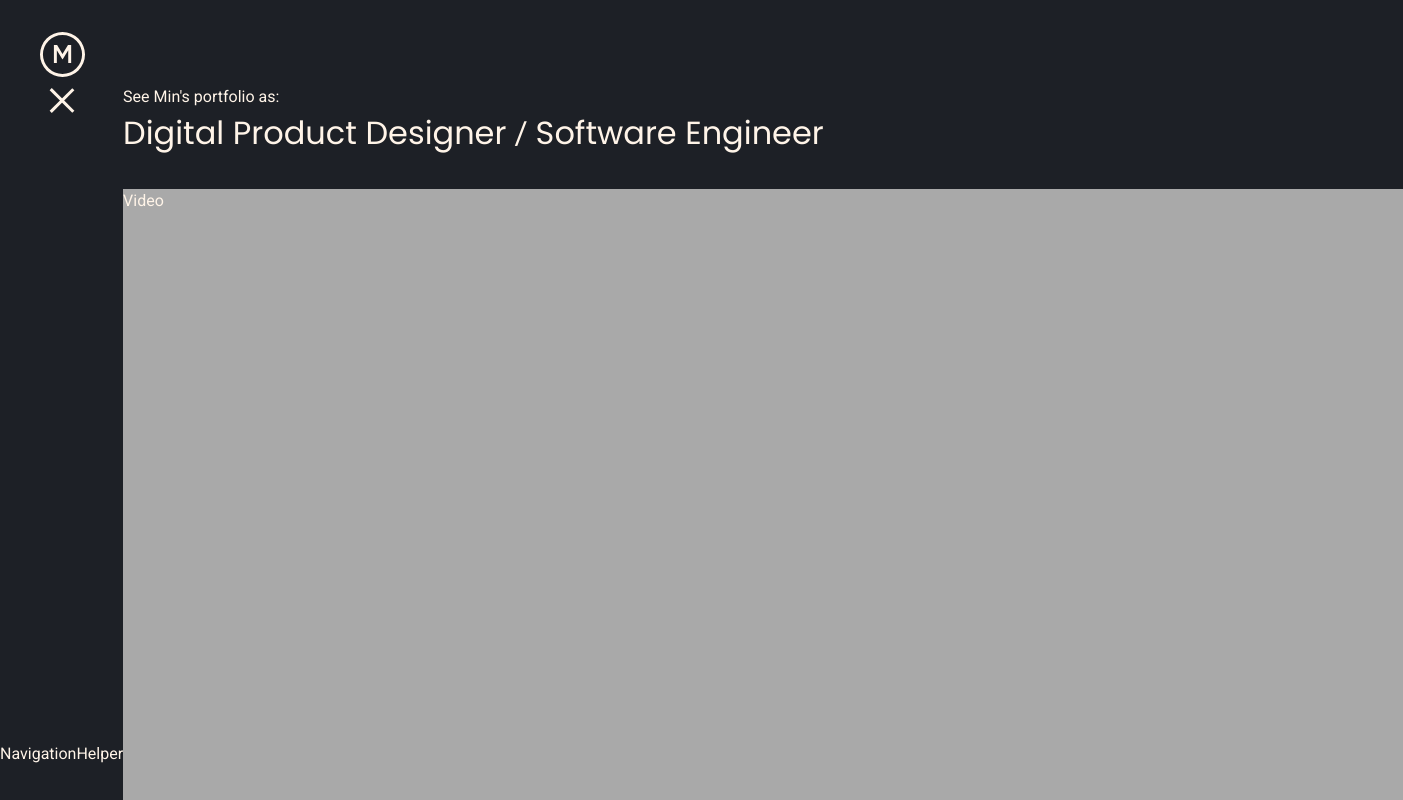
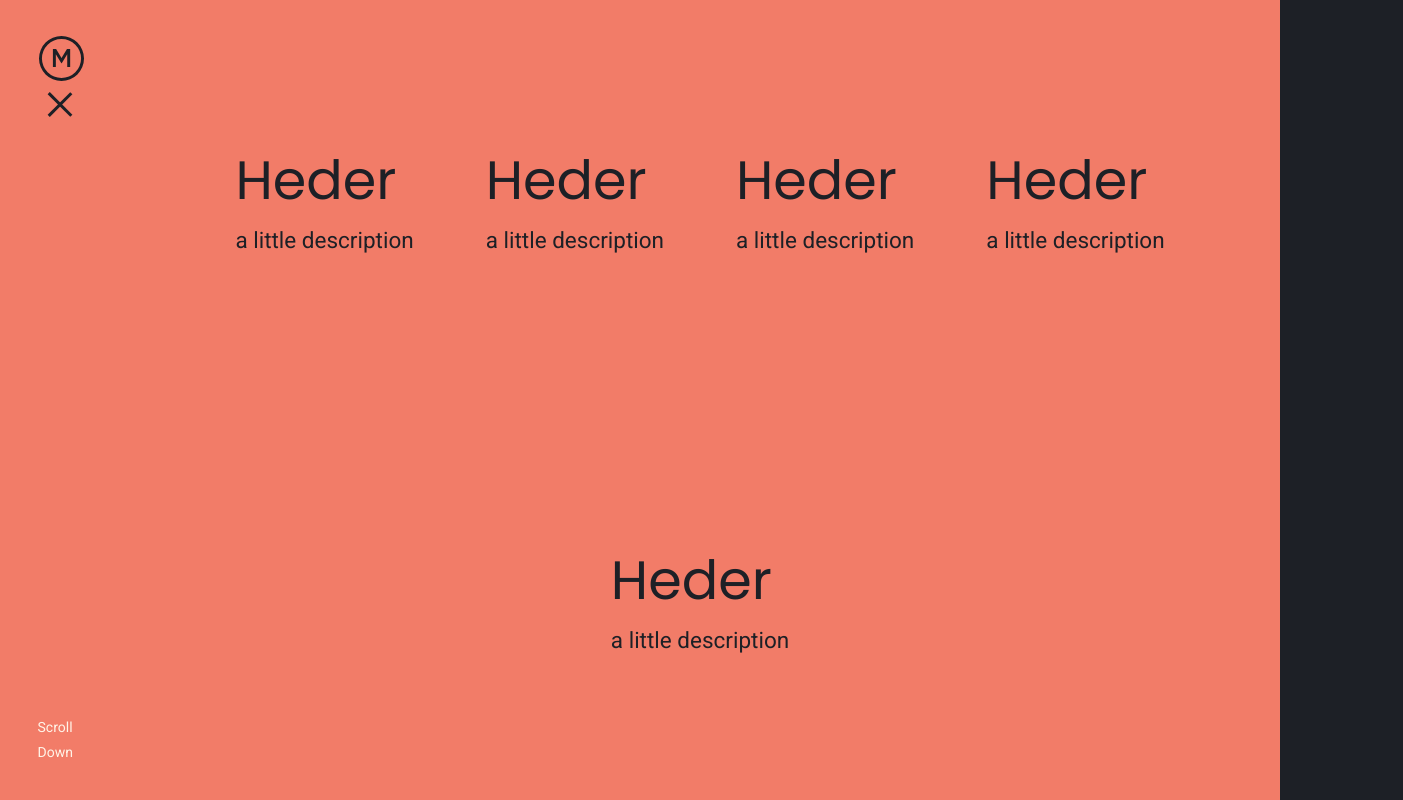
Before and after one commit to seominjea1942/my-portfolio-website, a React (Create React App) app: page / in a window 1280 px wide. Both pictures are taken after a click on the element 61 px from the left and 101 px from the top of the page. Shown: the top 800 px of the page, 1403 px wide, since content can reach past the window. Built offline with nearby package versions, Linux system fonts and the light colour scheme.

Commit message:
menu scaffold

```diff
--- a/src/App.css
+++ b/src/App.css
@@ -5,18 +5,21 @@
   --yellowishWhite: #FFF4E8;
   --mobileHeaderBg: #272B33;
 }
+.portfolioHeader h1, #toggleAnimation h1, .menuItem h1{
+  font-family: 'Poppins', sans-serif;
+}
 
 .portfolioHeader h1 {
-  font-family: 'Poppins', sans-serif;
   margin-top: 6rem;
 }
+
 p{
   line-height: 175%;
 }
 *{
   margin:0;
   box-sizing: border-box;
-  font-size: 16px;
+  font-size: 18px;
   color: var(--yellowishWhite);
   font-family: 'Roboto', sans-serif;
 }
@@ -32,16 +35,33 @@ body{
   grid-gap:16px;
 }
 
+.headerAndMenu{
+  position:fixed;
+  top:0;
+  height:100vh;
+  display: flex;
+}
+
+.menu{
+  display:none;
+}
+.menuActive{
+  display: flex;
+  flex-wrap: wrap;
+  align-items: center;
+  justify-content: center;
+  margin: 0 auto;
+}
+
 .header{
-  position:fixed;
-  background-color: var(--bluishBlack);
+  /* background-color: var(--bluishBlack); */
   display: flex;
   flex-direction: column;
   justify-content: space-between;
   align-items:center;
   height: 100vh;
-  padding: 2rem 0;
-  top:0;
+  padding: 2rem 2rem;
+  width:fit-content;
 }
 .logoAndMenuIcon{
   display: flex;
@@ -51,6 +71,15 @@ body{
 .pageTitle{
   display:none;
 }
+.headerNavigationHelper{
+  display: flex;
+  width: 45px;
+  justify-content: center;
+}
+.headerNavigationHelper p{
+  font-size: 14px;
+}
+
 @media only screen and (max-width: 480px){
   .header{
     background-color: var(--mobileHeaderBg);
@@ -76,7 +105,6 @@ body{
     display:block;
   }
 }
-
 .gridContainer>* {
   border: 1px dotted yellow;
 
@@ -123,7 +151,7 @@ body{
 }
 
 #pfReel{
-  width: 1280px;
+  width: auto;
   height:780px;
   background-color: darkgray;
 }
@@ -133,7 +161,6 @@ body{
 }
 
 #toggleAnimation h1{
-  font-family: 'Poppins', sans-serif;
   font-size: 2rem;
   margin-bottom: 2rem;
 }
@@ -142,3 +169,14 @@ body{
   margin: 0 0.5rem 0 0.5rem;
   font-size: 2rem;
 }
+.menuItem{
+  margin: 0 2rem;
+}
+.menuItem h1{
+  font-size: 3rem;
+  color: var(--bluishBlack);
+}
+.menuItem p{
+  font-size: 1.25rem;
+  color: var(--bluishBlack);
+}
--- a/src/components/Header.js
+++ b/src/components/Header.js
@@ -1,21 +1,50 @@
-import React from 'react';
+import React,{useState, useEffect} from 'react';
 import HeaderNavigationHelper from './sub/HeaderNavigationHelper'
 import PageTitle from './PageTitle'
 import { Spin as Hamburger } from 'hamburger-react'
+import Menu from './Menu'
 import Logo from '../imageSource/Logo'
 
 function Header(props) {
+    let [bgColor, setBgColor] = useState('var(--bluishBlack)');
+    let [menuClass, setMenuClass] = useState('menu');
+    let [hamburgerColor, setHamburgerColor] = useState('var(--yellowishWhite)');
+    let [logoColor, setLogoColor]= useState('var(--yellowishWhite)')
+
+    let toggleMenu =()=>{
+        if(bgColor !== 'var(--bluishBlack)'){
+            setBgColor('var(--bluishBlack)')
+            setMenuClass('menu')
+            setHamburgerColor('var(--yellowishWhite)')
+            setLogoColor('var(--yellowishWhite)')
+        } else {
+            const bgColorOptions = ['#28c499', '#DBCE69', '#F27C68', '#6553fe']
+            let pickColor =()=>Math.floor(Math.random()*4)
+            setBgColor(bgColorOptions[pickColor()])
+            setMenuClass('menuActive')
+            setHamburgerColor('var(--bluishBlack)')
+            setLogoColor('var(--bluishBlack)')
+        }
+    }
+
     return (
+        <div style={{
+            backgroundColor: bgColor
+        }} className='headerAndMenu'>
             <header className='header'>
                 <>
                 <div className="logoAndMenuIcon">
-                <Logo></Logo>
+                    <Logo logoColor={logoColor}></Logo>
                     <PageTitle></PageTitle>
-                <Hamburger></Hamburger>
+                    <div onClick={toggleMenu}>
+                        <Hamburger color={hamburgerColor}></Hamburger>
+                    </div>
                 </div>
                     <HeaderNavigationHelper></HeaderNavigationHelper>
                 </>
             </header>
+            <Menu menuClass={menuClass}></Menu>
+        </div>
     );
 }
 
--- /dev/null
+++ b/src/components/Menu.js
@@ -0,0 +1,26 @@
+import React from 'react';
+import MenuItem from './sub/MenuItem'
+
+function Menu({menuClass}) {
+    const menuData =[
+        {'Product Design Portfolio': 'Hello'},
+        {'Software Engineering Portfolio': 'Hello'},
+        {'About': 'Hello'},
+        {'Resume': 'Hello'},
+        {'Linked in': 'Hello'},
+    ]
+
+    const menuList = menuData.map((item, index)=>{
+        return (
+            <MenuItem key={index} menuHeader={item} menuDes={index}></MenuItem>
+        )
+    })
+
+    return (
+        <div className={menuClass}>
+            {menuList}
+        </div>
+    );
+}
+
+export default Menu;
--- a/src/components/sub/HeaderNavigationHelper.js
+++ b/src/components/sub/HeaderNavigationHelper.js
@@ -1,9 +1,19 @@
-import React from 'react';
+import React,{useState,useEffect} from 'react';
 
 function HeaderNavigationHelper(props) {
+    let [textContent,setTextContent] = useState('Scroll Down')
+    const [offset, setOffset] = useState(0);
+
+    useEffect(() => {
+        window.onscroll = () => {
+          setOffset(window.pageYOffset)
+        }
+      }, []);
+
     return (
         <div className="headerNavigationHelper">
-            <p>NavigationHelper</p>
+            {console.log(offset)}
+            <p>{textContent}</p>
         </div>
     );
 }
--- /dev/null
+++ b/src/components/sub/MenuItem.js
@@ -0,0 +1,12 @@
+import React from 'react';
+
+function MenuItem({menuHeader, menuDes}) {
+    return (
+        <div className="menuItem">
+            <h1>Heder</h1>
+            <p>a little description</p>
+        </div>
+    );
+}
+
+export default MenuItem;
--- a/src/imageSource/Logo.js
+++ b/src/imageSource/Logo.js
@@ -1,8 +1,8 @@
 import React from 'react';
 
-function Logo(props) {
+function Logo({logoColor}) {
     return (
-        <svg id="logo" data-name="logo" xmlns="http://www.w3.org/2000/svg" viewBox="0 0 46 46"><path d="M31.86,13.29V31.81h-3V18.6l-5.63,9.32h-.37l-5.64-9.34V31.81h-3V13.29h3.28L23,22.55l5.61-9.26Z"/><path d="M23,3A20,20,0,1,1,3,23,20,20,0,0,1,23,3m0-3A23,23,0,1,0,46,23,23,23,0,0,0,23,0Z"/></svg>
+        <svg id="logo" style={{fill:logoColor}}data-name="logo" xmlns="http://www.w3.org/2000/svg" viewBox="0 0 46 46"><path d="M31.86,13.29V31.81h-3V18.6l-5.63,9.32h-.37l-5.64-9.34V31.81h-3V13.29h3.28L23,22.55l5.61-9.26Z"/><path d="M23,3A20,20,0,1,1,3,23,20,20,0,0,1,23,3m0-3A23,23,0,1,0,46,23,23,23,0,0,0,23,0Z"/></svg>
     );
 }
 
```
Lines whose indentation alone changed are shown as unchanged.
